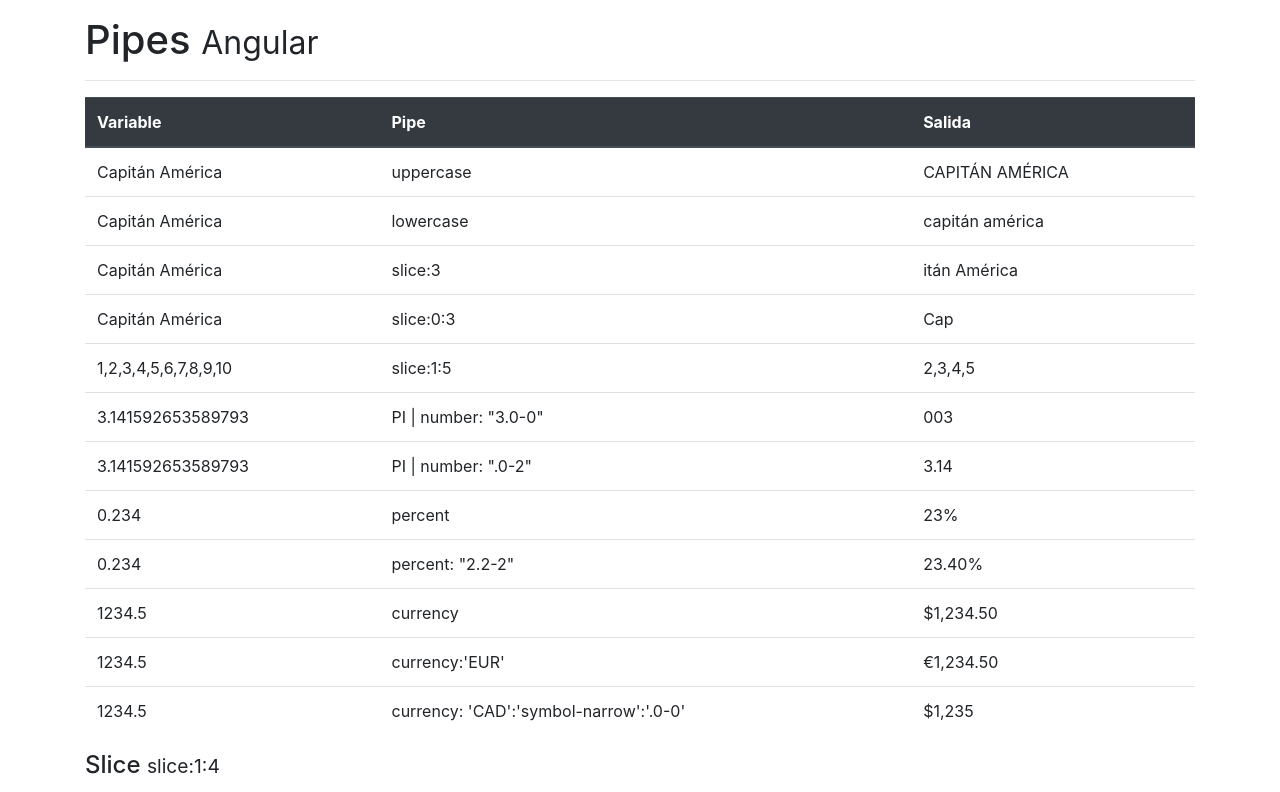
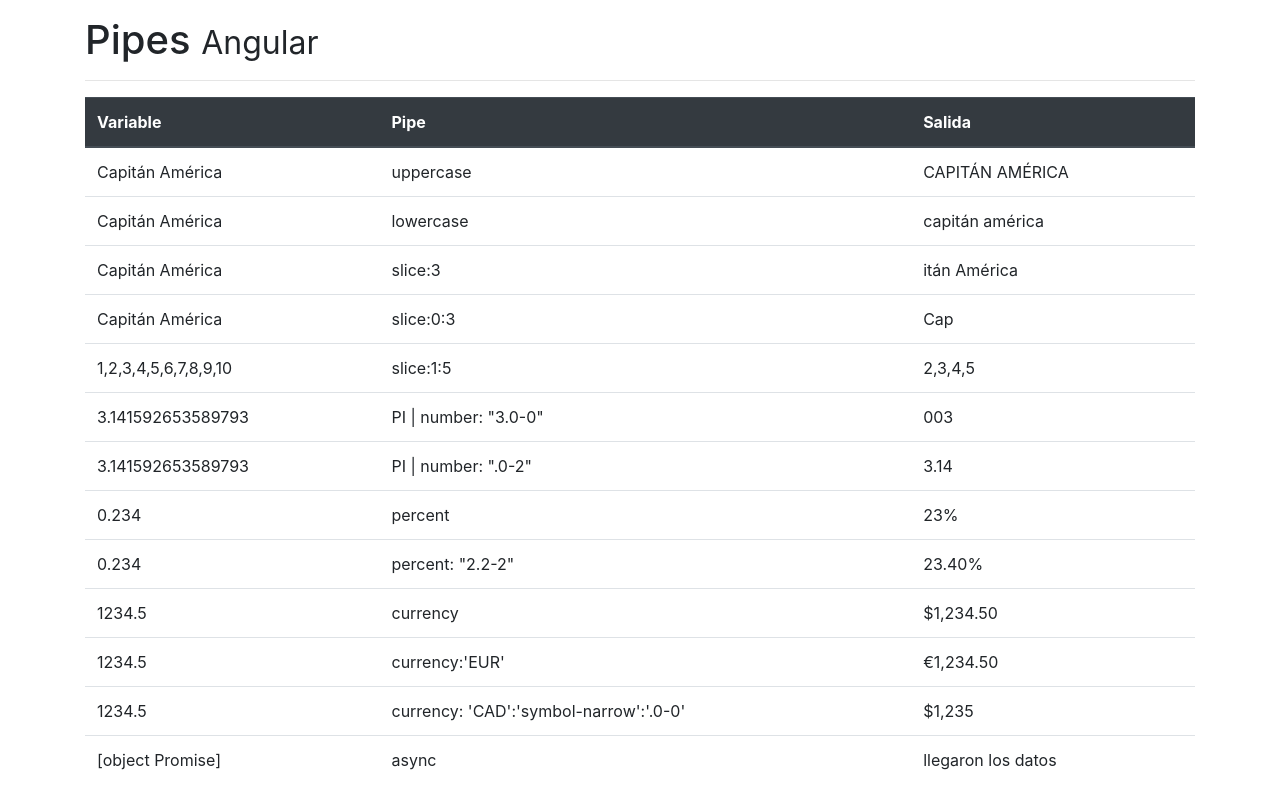
Before and after one commit to matruan/pipes, an Angular app: page / in a window 1280 px wide. Shown: the top 792 px of the page. Built offline with nearby package versions, Linux system fonts and the light colour scheme.

Commit message:
third commit

```diff
--- a/src/app/app.component.html
+++ b/src/app/app.component.html
@@ -80,6 +80,11 @@
                     <td>currency: 'CAD':'symbol-narrow':'.0-0'</td>
                     <td>{{ salario | currency: "CAD":"symbol-narrow":".0-0" }}</td>
                 </tr>
+                <tr>
+                    <td>{{ valorPromesa }}</td>
+                    <td>async</td>
+                    <td>{{ valorPromesa | async }}</td>
+                </tr>
             </tbody>
         </table>
         <h4>Slice <small>slice:1:4</small></h4>
```
